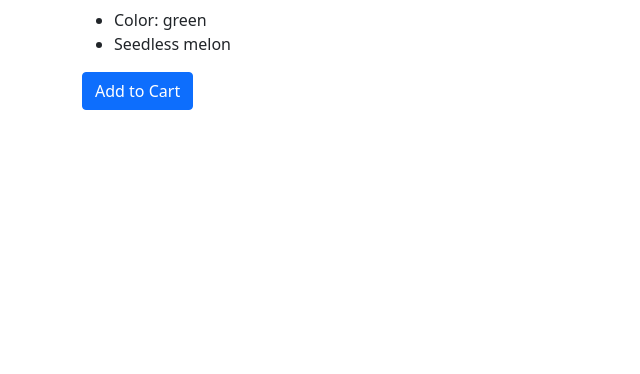
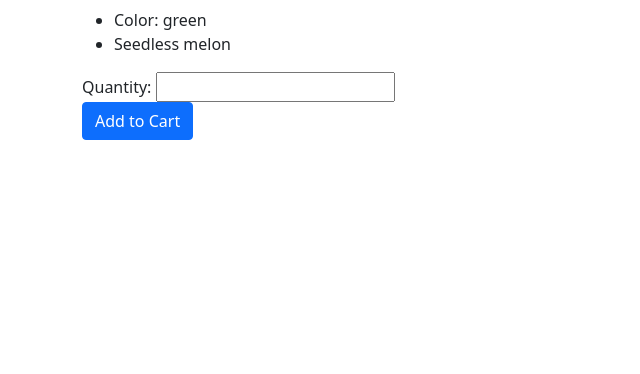
Before and after one commit to nydiamedina/py-proj-3, a Flask app: a page that uses starter/templates/melon-details.html in a window 1280 px wide. Shown: the part 426-800 px from the top of the page, without its empty margins (0-640 px from the left). Run offline with Flask 2, Linux system fonts and the light colour scheme.

Commit message:
Include the quantity to add items to the cart

```diff
--- a/starter/forms.py
+++ b/starter/forms.py
@@ -1,7 +1,11 @@
 from flask_wtf import FlaskForm
-from wtforms import PasswordField, StringField, validators
+from wtforms import PasswordField, StringField, IntegerField, validators
 
 
 class LoginForm(FlaskForm):
     username = StringField("Username", [validators.InputRequired()])
     password = PasswordField("Password", [validators.InputRequired()])
+
+
+class CartForm(FlaskForm):
+    quantity = IntegerField("Quantity", [validators.InputRequired()])
--- a/starter/server.py
+++ b/starter/server.py
@@ -1,5 +1,5 @@
 from flask import Flask, render_template, redirect, flash, request, session
-from forms import LoginForm
+from forms import LoginForm, CartForm
 
 import customers
 import jinja2
@@ -28,25 +28,34 @@ def melon_details(melon_id):
     """Return a page showing all info about a melon. Also, provide a button to buy that melon."""
 
     melon = melons.get_by_id(melon_id)
-    return render_template("melon-details.html", melon=melon)
+    form = CartForm(request.form)
+
+    return render_template("melon-details.html", melon=melon, form=form)
 
 
-@app.route("/add-to-cart/<melon_id>")
+@app.route("/add-to-cart/<melon_id>", methods=["POST"])
 def add_to_cart(melon_id):
     """Add a melon to the cart and redirect to the shopping cart page."""
     if "username" not in session:
         return redirect("/login")
 
-    if "cart" not in session:
-        session["cart"] = {}
-    cart = session["cart"]  # store cart in local variable to make things easier
+    form = CartForm(request.form)
 
-    cart[melon_id] = cart.get(melon_id, 0) + 1
-    session.modified = True
-    flash(f"Melon {melon_id} successfully added to cart.")
-    print(cart)
+    if form.validate_on_submit():
+        quantity = form.quantity.data
 
-    return redirect("/cart")
+        if "cart" not in session:
+            session["cart"] = {}
+        cart = session["cart"]  # store cart in local variable to make things easier
+
+        cart[melon_id] = cart.get(melon_id, 0) + quantity
+        session.modified = True
+        flash(f"{quantity} melon(s) {melon_id} successfully added to cart.")
+        print(cart)
+
+        return redirect("/cart")
+
+    return render_template("melon-details.html", melon=melons.get_by_id(melon_id))
 
 
 @app.route("/cart")
--- a/starter/templates/melon-details.html
+++ b/starter/templates/melon-details.html
@@ -12,10 +12,9 @@
   <li>Warning: This melon has seeds!</li>
   {% endif %}
 </ul>
-
-<a
-  class="btn btn-primary"
-  href="{{ url_for('add_to_cart', melon_id=melon.melon_id) }}"
-  >Add to Cart</a
->
+<form method="POST" action="{{ url_for('add_to_cart', melon_id=melon.melon_id) }}">
+  <div>{{ form.quantity.label }}: {{ form.quantity }}</div>
+  {{ form.csrf_token }}
+  <button class="btn btn-primary" type="submit">Add to Cart</button>
+</form>
 {% endblock %}
```
